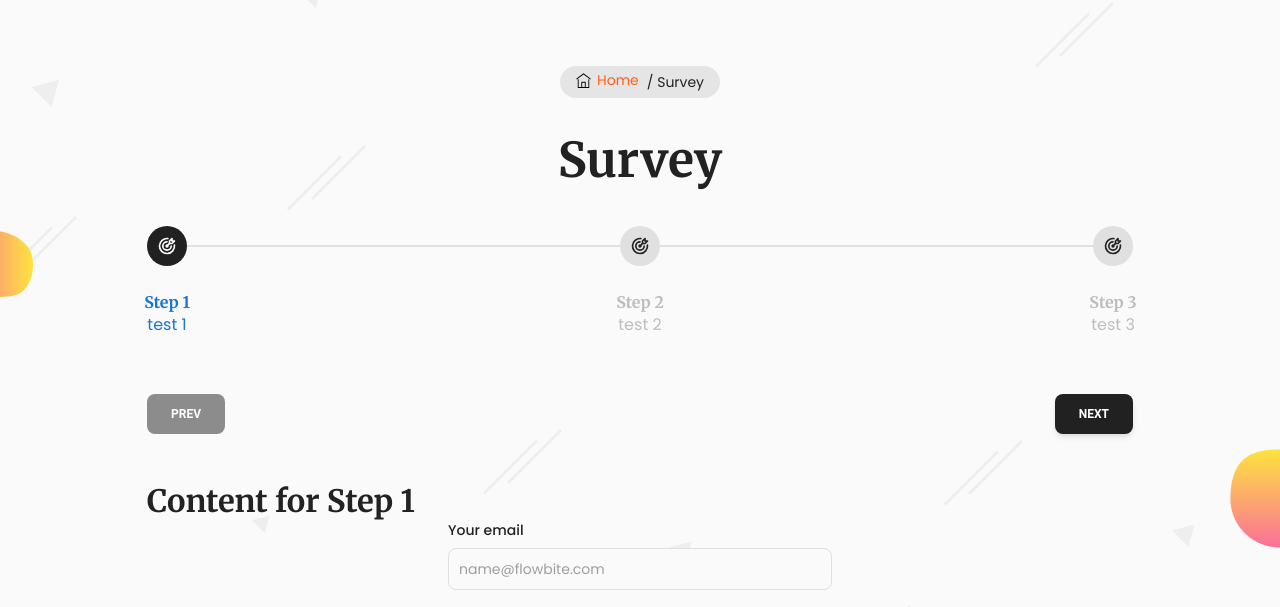
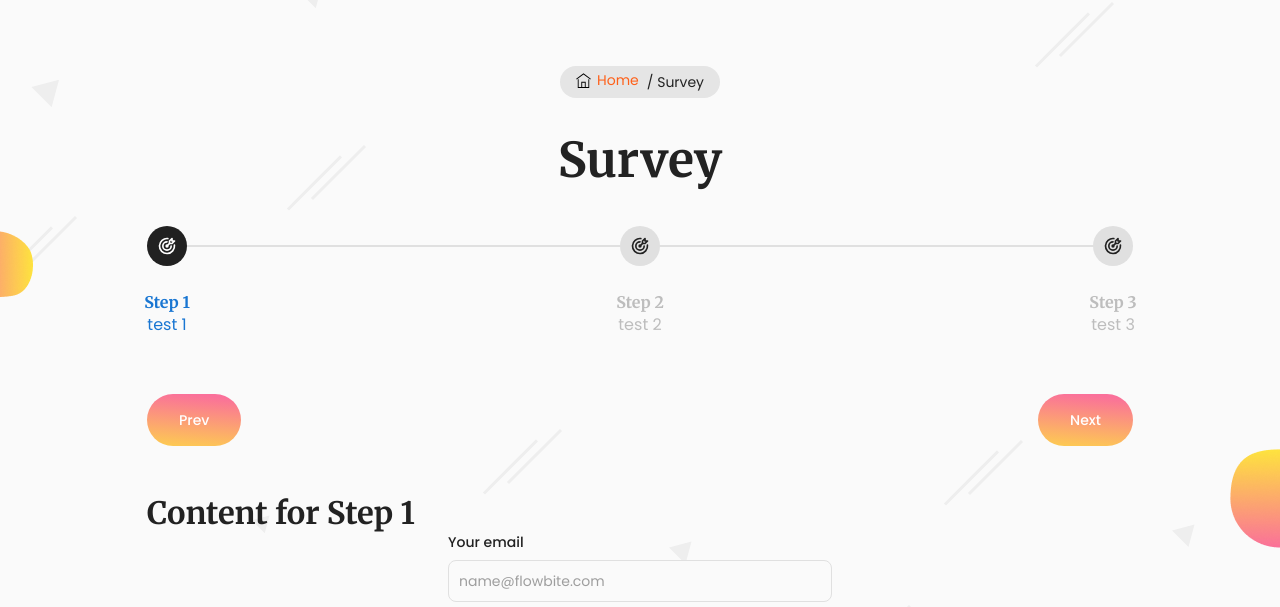
Before and after one commit to skaram82/ianus-cs, an Astro site: page /survey in a window 1280 px wide. Shown: the part 156-763 px from the top of the page. Built offline with nearby package versions, Linux system fonts and the light colour scheme; Astro itself is replaced by a stand-in of ours; some packages are replaced by stand-ins of ours; what tailwind-bootstrap-grid would draw is missing.

Commit message:
Fixed stepper component import from library

```diff
--- a/src/layouts/function-components/StepperWithContent.jsx
+++ b/src/layouts/function-components/StepperWithContent.jsx
@@ -1,5 +1,5 @@
 import React from "react";
-import { Stepper, Step, Button } from "@material-tailwind/react/index.js";
+import { Stepper, Step } from "@material-tailwind/react/index.js";
 import { TbTargetArrow } from "react-icons/tb/index.js";
 
 export function StepperWithContent() {
@@ -46,12 +46,12 @@ export function StepperWithContent() {
         </Step>
       </Stepper>
       <div className="mt-32 flex justify-between">
-        <Button onClick={handlePrev} disabled={isFirstStep}>
+        <button type="button" className="btn btn-primary" onClick={handlePrev} disabled={isFirstStep}>
           Prev
-        </Button>
-        <Button onClick={handleNext} disabled={isLastStep}>
+        </button>
+        <button  type="button" className="btn btn-primary" onClick={handleNext} disabled={isLastStep}>
           Next
-        </Button>
+        </button>
       </div>
       <section className="section relative">
         {activeStep === 0 ? (
```
